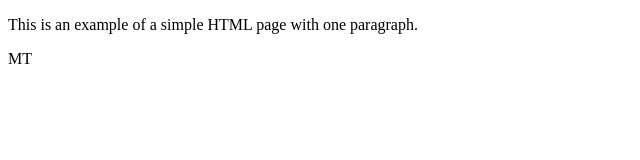
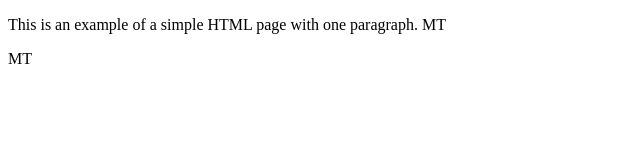
Before and after one commit to taburoglu/Front_End_Trials, a plain HTML site: page index.html in a window 1280 px wide. Shown: the full height of the page, 0-640 px from the left. Drawn offline with Linux system fonts and the light colour scheme.

Commit message:
Update index.html

```diff
--- a/index.html
+++ b/index.html
@@ -4,7 +4,7 @@
         <title>Example</title>
     </head>
     <body>
-        <p>This is an example of a simple HTML page with one paragraph.</p>
+        <p>This is an example of a simple HTML page with one paragraph. MT</p>
         <p>MT</p>
     </body>
 </html>
```
